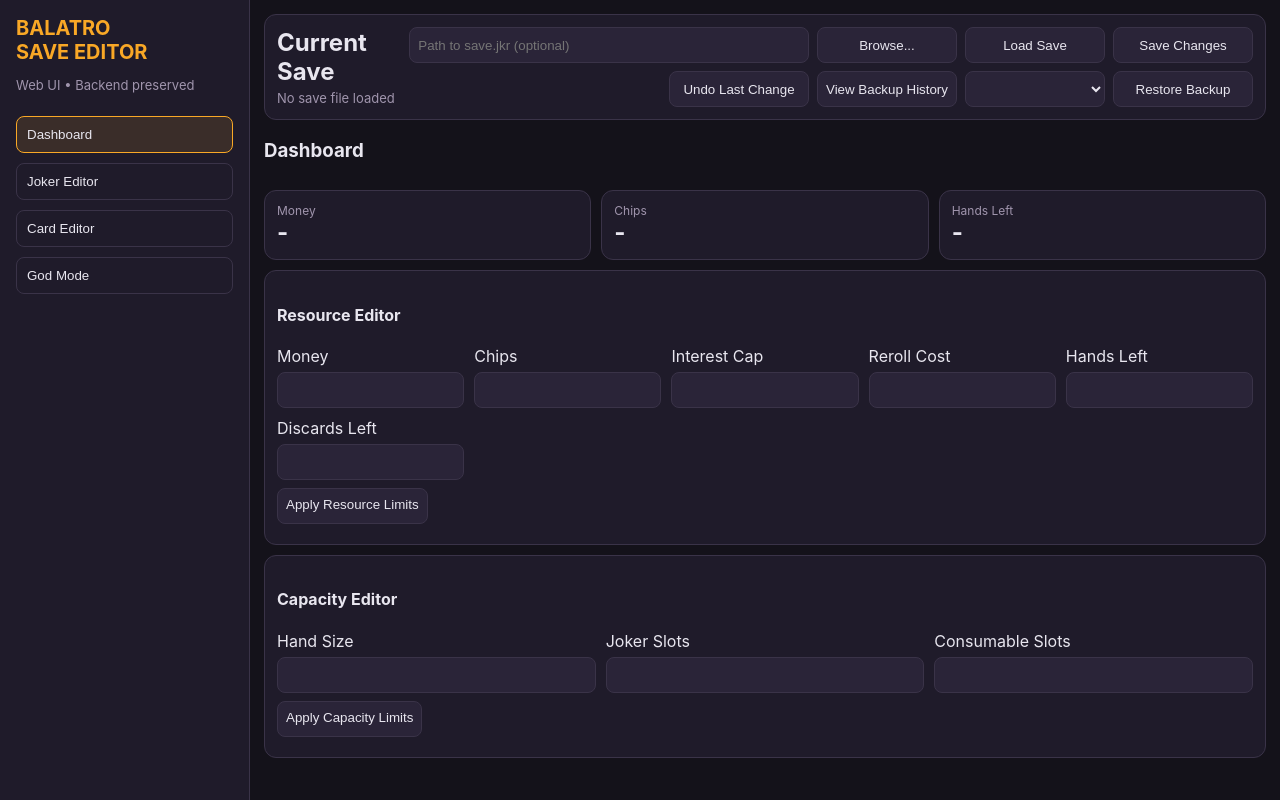
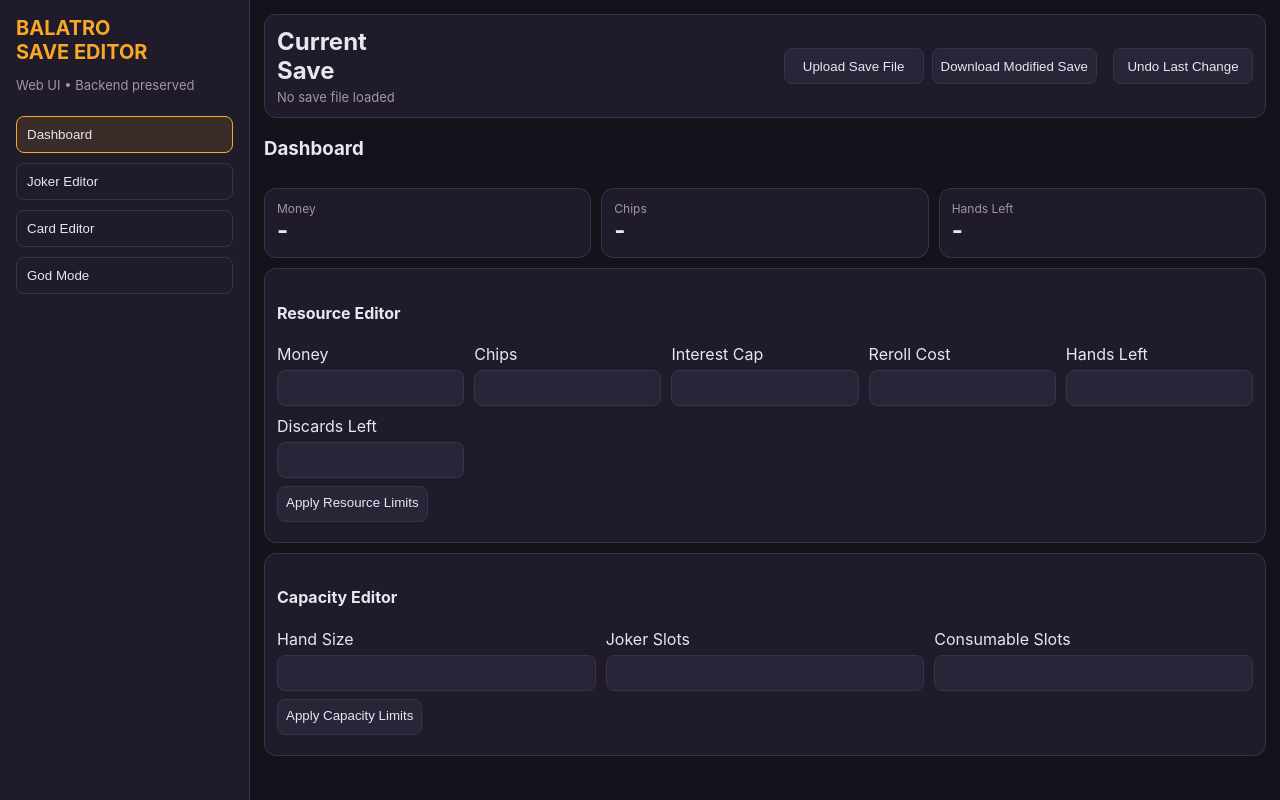
Before and after one commit to Fiwpr06/balatro_save_editor, a Flask app: page / in a window 1280 px wide. Run offline with Flask 3, Linux system fonts and the light colour scheme; lists and menus that the app fills with data are empty; some libraries are stand-ins or nearby versions.

Commit message:
Refactor for Cloud: Add File Upload/Download API to avoid local filesystem paths

```diff
--- a/webapp/app.py
+++ b/webapp/app.py
@@ -1,7 +1,9 @@
 import os
+import uuid
+import tempfile
 from threading import Lock
 
-from flask import Flask, jsonify, render_template, request, send_from_directory
+from flask import Flask, jsonify, render_template, request, send_from_directory, session, send_file
 
 from services.editor_service import EditorService
 
@@ -12,15 +14,15 @@ ALLOWED_AREAS = {'jokers', 'consumeables', 'deck', 'hand'}
 class AppState:
     def __init__(self):
         self.lock = Lock()
-        self.editor_service = None
+        self.services = {}
 
-    def set_service(self, service):
+    def set_service(self, uid, service):
         with self.lock:
-            self.editor_service = service
+            self.services[uid] = service
 
-    def get_service(self):
+    def get_service(self, uid):
         with self.lock:
-            return self.editor_service
+            return self.services.get(uid)
 
 
 state = AppState()
@@ -48,9 +50,12 @@ def _error(message, status=400, details=None):
 
 
 def _require_service():
-    service = state.get_service()
+    uid = session.get('uid')
+    if not uid:
+        return None, _error('No session found. Please upload a save file first.', status=400)
+    service = state.get_service(uid)
     if not service:
-        return None, _error('No save file loaded. Call /api/load-save first.', status=400)
+        return None, _error('Session expired or lost due to server restart. Please upload your save file again.', status=400)
     return service, None
 
 
@@ -132,6 +137,7 @@ def _pick_save_path(initial_path=None):
 
 def create_app():
     app = Flask(__name__, template_folder='templates', static_folder='static')
+    app.secret_key = os.environ.get('FLASK_SECRET_KEY', 'balatro_super_secret_session_key')
 
     @app.get('/')
     def index():
@@ -153,12 +159,12 @@ def create_app():
 
     @app.get('/api/health')
     def health():
-        service = state.get_service()
+        uid = session.get('uid')
+        service = state.get_service(uid) if uid else None
         return _ok(
             {
                 'loaded': service is not None,
-                'save_path': service.get_save_file_path() if service else None,
-                'default_save_path': _default_save_path(),
+                'save_path': service.get_save_file_path() if service else None
             }
         )
 
--- a/webapp/static/app.js
+++ b/webapp/static/app.js
@@ -733,25 +733,29 @@ async function applyCardEditor(area, cardIndex) {
   toast("Changes applied");
 }
 
-async function loadSave() {
-  const path = el("savePathInput").value.trim();
-  const payload = path ? { path } : {};
-  const data = await api("/api/load-save", {
-    method: "POST",
-    body: JSON.stringify(payload),
-  });
-  el("savePath").textContent = data.save_path;
-  await loadAssetManifest();
-  await loadCatalog();
-  await refreshDashboard();
-  await refreshJokers();
-  await refreshCards();
-  await refreshBackupHistory();
-  toast("Save loaded");
-}
 
 async function saveChanges() {
-  await api("/api/save", { method: "POST", body: "{}" });
+  const res = await fetch("/api/download-save");
+  if (!res.ok) {
+    let msg = "Failed to download save.";
+    try {
+      const js = await res.json();
+      msg = js.error || msg;
+    } catch(e){}
+    throw new Error(msg);
+  }
+  const blob = await res.blob();
+  const url = window.URL.createObjectURL(blob);
+  const a = document.createElement("a");
+  a.style.display = "none";
+  a.href = url;
+  a.download = "save.jkr";
+  document.body.appendChild(a);
+  a.click();
+  window.URL.revokeObjectURL(url);
+  a.remove();
+  toast("Save changes downloaded successfully!");
+}" });
   await refreshBackupHistory();
   toast("Changes saved");
 }
@@ -786,27 +790,41 @@ function bindEvents() {
     btn.addEventListener("click", () => setActiveView(btn.dataset.view));
   });
 
-  el("loadSaveBtn").addEventListener("click", async () => {
+  el("uploadSaveBtn").addEventListener("click", () => {
+    el("fileUploadInput").click();
+  });
+
+  el("fileUploadInput").addEventListener("change", async (e) => {
+    if (!e.target.files.length) return;
+    const file = e.target.files[0];
+    const formData = new FormData();
+    formData.append("file", file);
+
     try {
-      await loadSave();
+      el("savePath").textContent = "Uploading...";
+      const res = await fetch("/api/upload-save", {
+        method: "POST",
+        body: formData
+      });
+      const data = await res.json();
+      if (!res.ok || !data.success) {
+        throw new Error(data.error || "Failed to upload.");
+      }
+      toast("Save file uploaded and loaded!");
+      el("savePath").textContent = file.name;
+      await refreshAll();
     } catch (err) {
       toast(err.message, true);
+      el("savePath").textContent = "Upload failed";
     }
+    el("fileUploadInput").value = "";
   });
 
-  el("browseSaveBtn").addEventListener("click", async () => {
-    try {
-      const data = await api("/api/pick-save-path", {
-        method: "POST",
-        body: JSON.stringify({
-          initial_path: el("savePathInput").value.trim() || null,
-        }),
-      });
+
       if (data.canceled || !data.path) {
         return;
       }
-      el("savePathInput").value = data.path;
-      toast("Path selected");
+            toast("Path selected");
     } catch (err) {
       toast(err.message, true);
     }
@@ -1073,8 +1091,7 @@ async function bootstrap() {
       await refreshBackupHistory();
     }
     if (health.default_save_path) {
-      el("savePathInput").placeholder = health.default_save_path;
-    }
+          }
   } catch (err) {
     toast(err.message, true);
   }
--- a/webapp/templates/index.html
+++ b/webapp/templates/index.html
@@ -23,20 +23,21 @@
             <h2>Current Save</h2>
             <div id="savePath" class="muted">No save file loaded</div>
           </div>
+
           <div class="top-actions">
-            <input
-              id="savePathInput"
-              type="text"
-              placeholder="Path to save.jkr (optional)"
-            />
-            <button id="browseSaveBtn">Browse...</button>
-            <button id="loadSaveBtn">Load Save</button>
-            <button id="saveChangesBtn">Save Changes</button>
+            <!-- Hidden file input -->
+            <input type="file" id="fileUploadInput" accept=".jkr" style="display: none;" />
+            <button id="uploadSaveBtn">Upload Save File</button>
+            <button id="saveChangesBtn">Download Modified Save</button>
+
+            <span class="divider"></span>
+
             <button id="undoLastChangeBtn">Undo Last Change</button>
-            <button id="viewBackupHistoryBtn">View Backup History</button>
-            <select id="backupHistorySelect"></select>
-            <button id="restoreBackupBtn">Restore Backup</button>
+            <button id="viewBackupHistoryBtn" style="display:none;">View Backup History</button>
+            <select id="backupHistorySelect" style="display:none;"></select>
+            <button id="restoreBackupBtn" style="display:none;">Restore Backup</button>
           </div>
+
         </header>
 
         <div id="toast-container" aria-live="polite" aria-atomic="false"></div>
```
